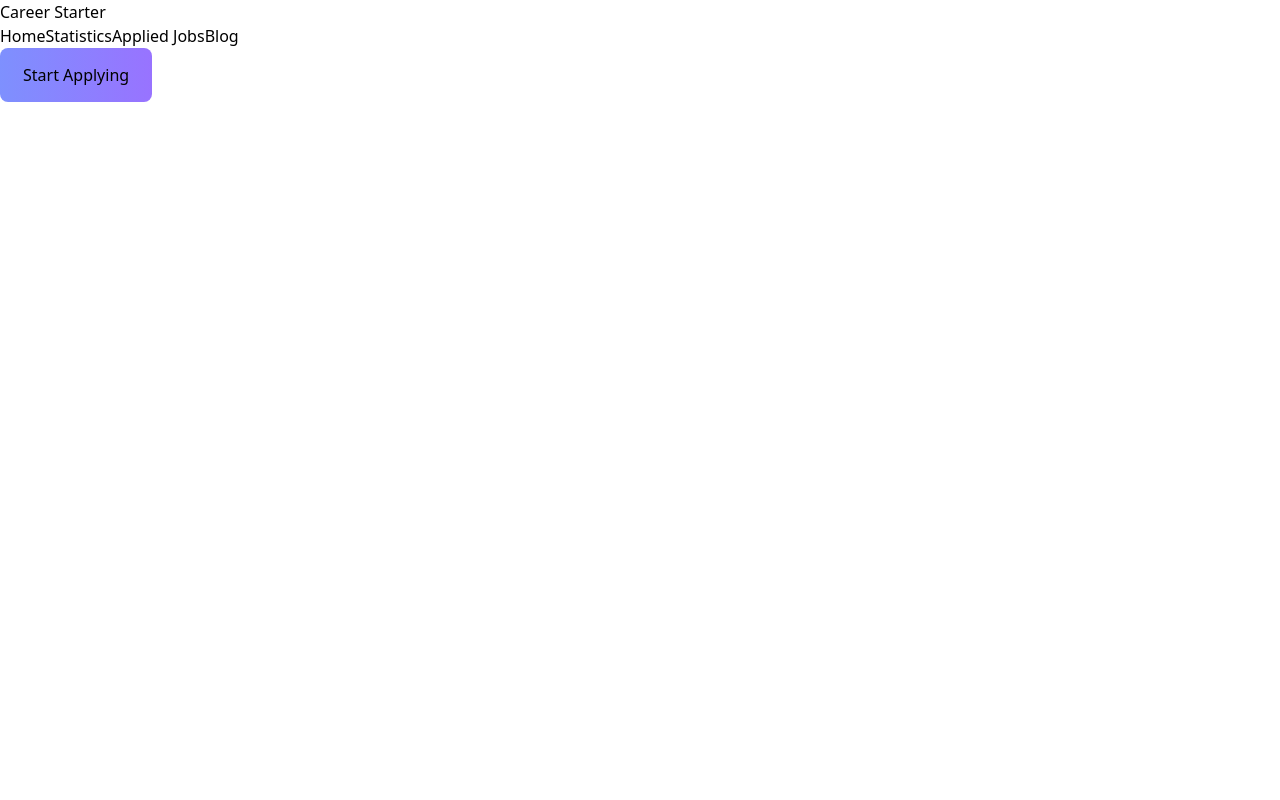
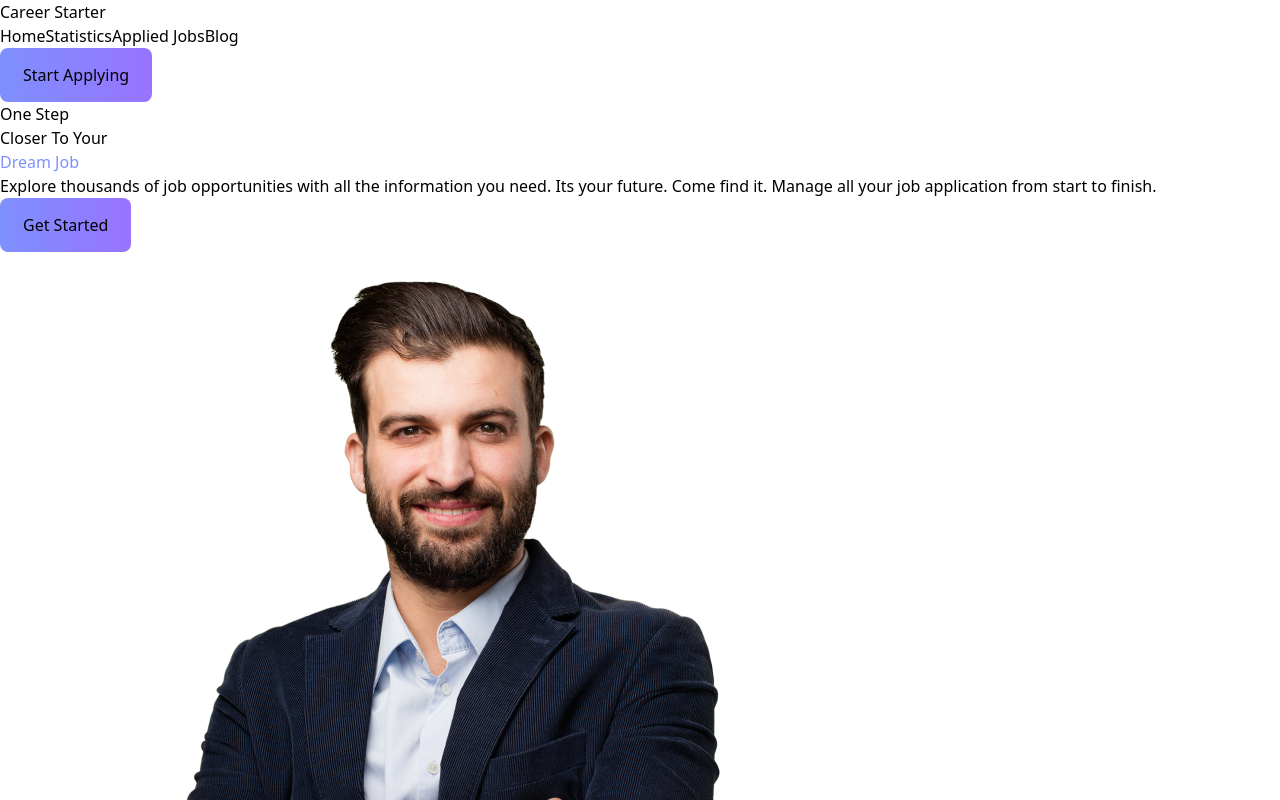
Before and after one commit to mirza-mohibul-hasan/career-hub, a React (Vite) app: page / in a window 1280 px wide. Shown: the top 800 px of the page. Built offline with nearby package versions, Linux system fonts and the light colour scheme.

Commit message:
banner added

```diff
--- a/src/components/Home/Home.jsx
+++ b/src/components/Home/Home.jsx
@@ -5,7 +5,7 @@ import JobCategoryList from '../JobCategoryList/JobCategoryList';
 const Home = () => {
     return (
         <div className='mt-4 mx-56'>
-            {/* <HomeBanner></HomeBanner> */}
+            <HomeBanner></HomeBanner>
             {/* <JobCategoryList></JobCategoryList> */}
         </div>
     );
```
